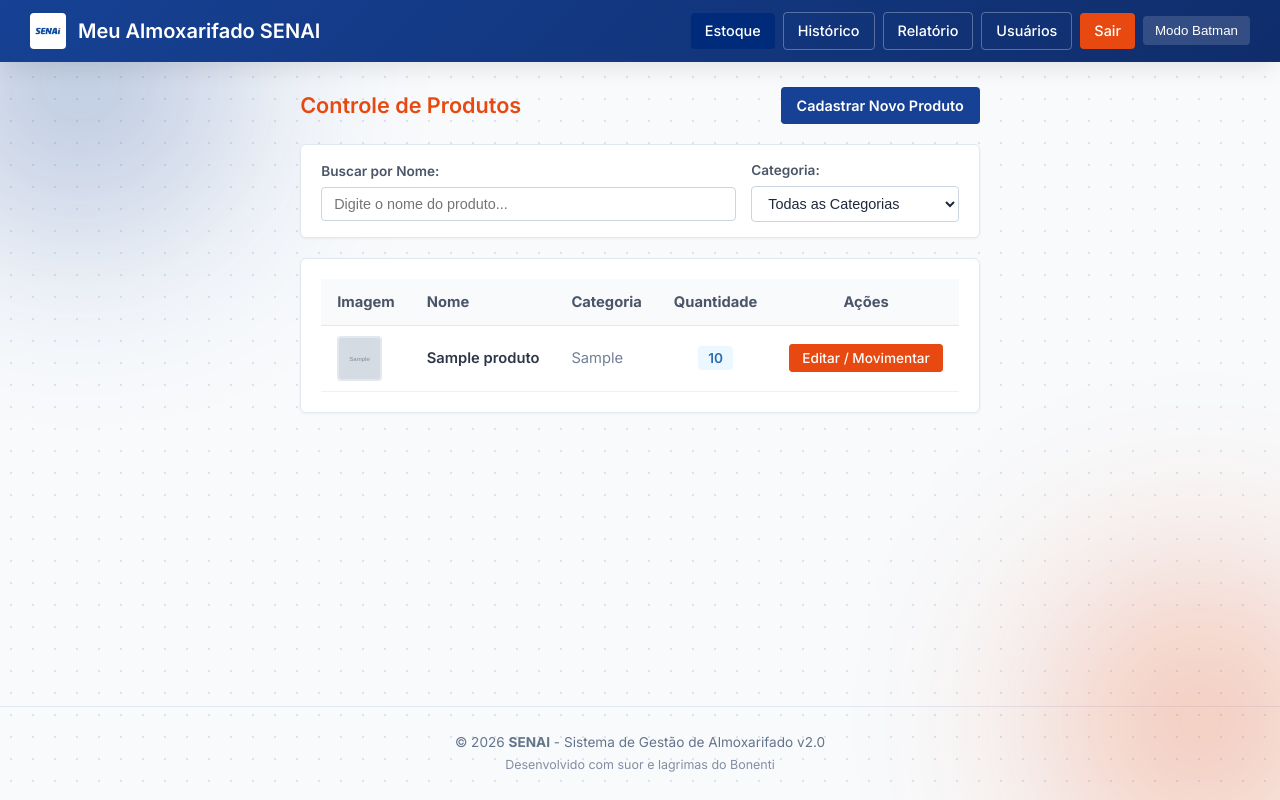
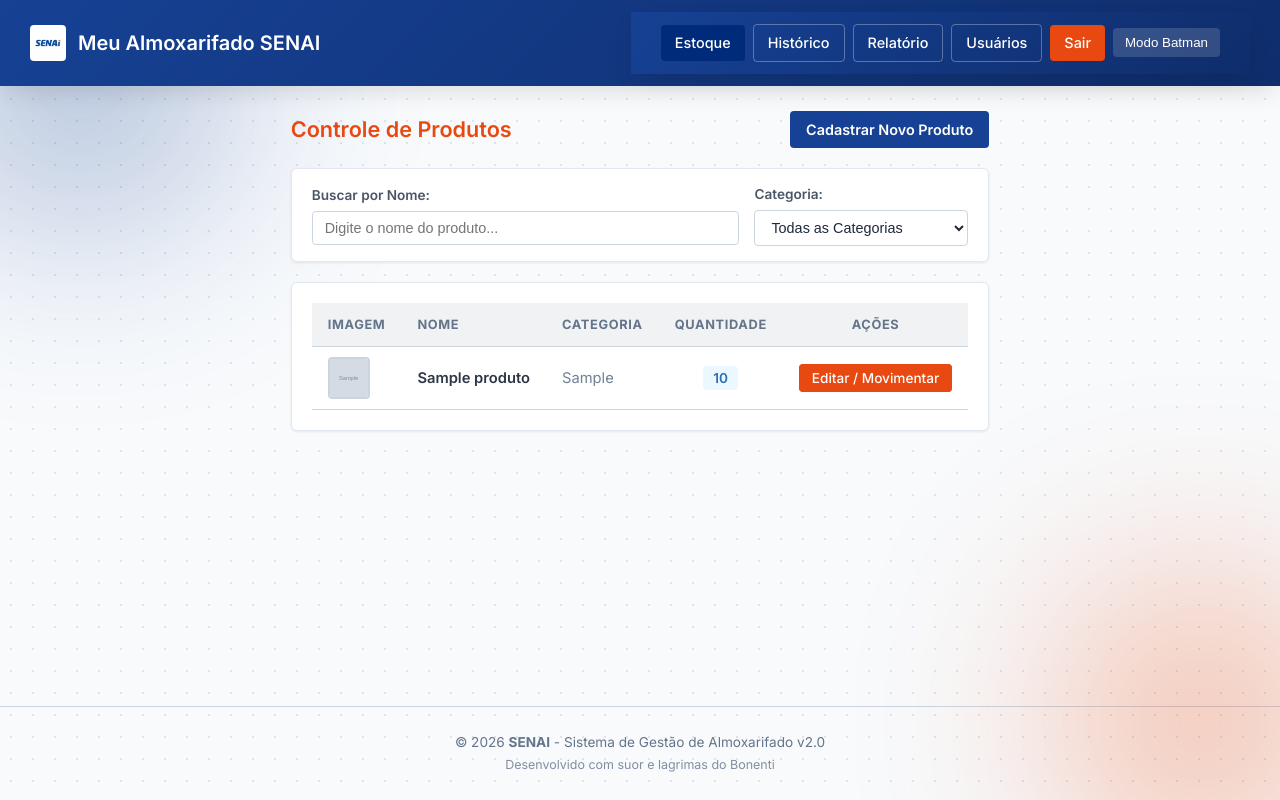
Before and after one commit to matheusbonenti-spec/aomosarifado, a Flask app: page /estoque in a window 1280 px wide. Run offline with Flask 3, Linux system fonts and the light colour scheme; a user stored in the database is signed in; tables that the repository leaves empty hold one stand-in row (values such as "Sample post"); grey boxes marked "Sample" are stand-in pictures.

Commit message:
Fixação da navbar

```diff
--- a/static/style.css
+++ b/static/style.css
@@ -6,24 +6,24 @@
     --senai-orange: #E84910;
     --senai-orange-hover: #c73a0a;
     --bg-main: #f8fafc;
-    --card-bg: rgba(255, 255, 255, 0.92);
+    --card-bg: rgba(255, 255, 255, 0.94);
     --text-main: #1e293b;
     --text-muted: #64748b;
-    --border-color: #e2e8f0;
+    --border-color: #cbd5e1;
     --radius: 8px;
-    --shadow-sm: 0 1px 3px rgba(0,0,0,0.05);
-    --shadow-md: 0 10px 25px -5px rgba(0, 0, 0, 0.1);
+    --shadow-sm: 0 1px 3px rgba(0,0,0,0.08);
+    --shadow-md: 0 10px 25px -5px rgba(0, 0, 0, 0.12);
     --dot-color: rgba(22, 65, 148, 0.12);
 }
 
 /* VARIÁVEIS DE MODO ESCURO */
 body.dark-mode {
     --bg-main: #0b1120;
-    --card-bg: rgba(30, 41, 59, 0.92);
+    --card-bg: rgba(30, 41, 59, 0.94);
     --text-main: #f8fafc;
     --text-muted: #94a3b8;
     --border-color: #334155;
-    --dot-color: rgba(255, 255, 255, 0.1);
+    --dot-color: rgba(255, 255, 255, 0.08);
 }
 
 * {
@@ -91,7 +91,7 @@ body.dark-mode::after {
 }
 
 /* ==========================================================
-   BOTÃO DE MODO NOTURNO
+   BOTÃO DE MODO NOTURNO NO LOGIN
    ========================================================== */
 .btn-theme-login {
     position: fixed;
@@ -240,9 +240,12 @@ body.dark-mode .login-header h2 span {
 }
 
 /* ==========================================================
-   ESTILOS DAS DEMAIS PÁGINAS DO SISTEMA
+   CABECALHO / NAVBAR FIXA NO TOPO
    ========================================================== */
-.header {
+.header, navbar, nav {
+    position: sticky;
+    top: 0;
+    z-index: 1000;
     background: linear-gradient(135deg, var(--senai-blue) 0%, var(--senai-blue-dark) 100%);
     padding: 12px 30px;
     display: flex;
@@ -250,8 +253,6 @@ body.dark-mode .login-header h2 span {
     align-items: center;
     box-shadow: var(--shadow-md);
     color: white;
-    position: relative;
-    z-index: 10;
 }
 
 .logo-area {
@@ -311,6 +312,9 @@ body.dark-mode .login-header h2 span {
     background-color: var(--senai-orange-hover);
 }
 
+/* ==========================================================
+   CONTEÚDO PRINCIPAL
+   ========================================================== */
 .container {
     max-width: 900px;
     margin: 25px auto;
@@ -357,7 +361,7 @@ body.dark-mode .page-header h2 {
     background-color: var(--card-bg);
     color: var(--text-main);
     outline: none;
-    transition: var(--transition);
+    transition: all 0.2s ease;
 }
 
 .form-control:focus {
@@ -373,11 +377,159 @@ body.dark-mode .page-header h2 {
     border: none;
     border-radius: var(--radius);
     cursor: pointer;
-    transition: var(--transition);
+    transition: all 0.2s ease;
 }
 
 .btn-primary:hover {
     background-color: var(--senai-orange-hover);
+}
+
+/* ==========================================================
+   TABELAS DE USUÁRIOS E PRODUTOS
+   ========================================================== */
+.table-card {
+    padding: 0;
+    overflow-x: auto;
+}
+
+table {
+    width: 100%;
+    border-collapse: collapse;
+    font-size: 0.92rem;
+}
+
+th {
+    background-color: rgba(0, 0, 0, 0.03);
+    color: var(--text-muted);
+    padding: 14px 16px;
+    text-align: left;
+    font-size: 0.8rem;
+    text-transform: uppercase;
+    letter-spacing: 0.05em;
+    border-bottom: 1px solid var(--border-color);
+}
+
+body.dark-mode th {
+    background-color: rgba(255, 255, 255, 0.04);
+}
+
+td {
+    padding: 14px 16px;
+    border-bottom: 1px solid var(--border-color);
+    vertical-align: middle;
+}
+
+tbody tr:hover {
+    background-color: rgba(0, 0, 0, 0.02);
+}
+
+body.dark-mode tbody tr:hover {
+    background-color: rgba(255, 255, 255, 0.03);
+}
+
+/* FOTO DE PERFIL PEQUENA NA TABELA */
+.user-avatar,
+table img,
+.table img {
+    width: 42px !important;
+    height: 42px !important;
+    max-width: 42px !important;
+    max-height: 42px !important;
+    object-fit: cover;
+    border-radius: 50%;
+    border: 2px solid var(--border-color);
+    vertical-align: middle;
+}
+
+/* BADGES (ADMIN / PADRÃO) */
+.badge {
+    padding: 5px 12px;
+    border-radius: 20px;
+    font-size: 0.78rem;
+    font-weight: 700;
+    display: inline-block;
+}
+
+.badge-admin {
+    background-color: rgba(232, 73, 16, 0.15);
+    color: #E84910;
+}
+
+.badge-padrao, .badge-user {
+    background-color: rgba(22, 65, 148, 0.15);
+    color: #164194;
+}
+
+body.dark-mode .badge-padrao,
+body.dark-mode .badge-user {
+    background-color: rgba(96, 165, 250, 0.2);
+    color: #60a5fa;
+}
+
+body.dark-mode .badge-admin {
+    background-color: rgba(249, 115, 22, 0.2);
+    color: #f97316;
+}
+
+/* ==========================================================
+   BOTÕES DE AÇÃO (EDITAR E EXCLUIR)
+   ========================================================== */
+.action-buttons {
+    display: flex;
+    gap: 8px;
+    align-items: center;
+}
+
+.btn-action-edit, .btn-edit {
+    background-color: var(--senai-blue) !important;
+    color: #ffffff !important;
+    padding: 6px 14px;
+    font-size: 0.82rem;
+    font-weight: 600;
+    border-radius: 6px;
+    text-decoration: none;
+    border: none;
+    cursor: pointer;
+    display: inline-flex;
+    align-items: center;
+    justify-content: center;
+    transition: all 0.2s ease;
+    box-shadow: 0 1px 3px rgba(0,0,0,0.1);
+}
+
+.btn-action-edit:hover, .btn-edit:hover {
+    background-color: #0f2d6b !important;
+    transform: translateY(-1px);
+    box-shadow: 0 4px 8px rgba(0,0,0,0.15);
+}
+
+body.dark-mode .btn-action-edit,
+body.dark-mode .btn-edit {
+    background-color: #2563eb !important;
+    color: #ffffff !important;
+}
+
+.btn-action-delete, .btn-delete {
+    background-color: #ef4444 !important;
+    color: #ffffff !important;
+    padding: 6px 14px;
+    font-size: 0.82rem;
+    font-weight: 600;
+    border-radius: 6px;
+    text-decoration: none;
+    border: none;
+    cursor: pointer;
+    display: inline-flex;
+    align-items: center;
+    justify-content: center;
+    transition: all 0.2s ease;
+    box-shadow: 0 1px 3px rgba(0,0,0,0.1);
+}
+
+.btn-action-delete:hover, .btn-delete:hover {
+    background-color: #dc2626 !important;
+    transform: translateY(-1px);
+    box-shadow: 0 4px 8px rgba(0,0,0,0.15);
 }
 
 .footer {
@@ -390,17 +542,3 @@ body.dark-mode .page-header h2 {
     position: relative;
     z-index: 1;
 }
-
-/* Tamanho padronizado para fotos de perfil nas tabelas */
-.user-avatar,
-table img,
-.table img {
-    width: 45px !important;
-    height: 45px !important;
-    max-width: 45px !important;
-    max-height: 45px !important;
-    object-fit: cover; /* Recorta a imagem proporcionalmente sem distorcer */
-    border-radius: 50%; /* Deixa a foto redondinha */
-    border: 2px solid var(--border-color);
-    vertical-align: middle;
-}
--- a/templates/login.html
+++ b/templates/login.html
@@ -18,7 +18,7 @@
 
     <!-- Botão de Modo Noturno Flutuante para o Login -->
     <button class="btn-theme-login" onclick="alternarTema()" title="Alternar Modo Escuro">
-        🌙 / ☀️ Tema
+        Modo Batman
     </button>
 
     <div class="login-container">
```
